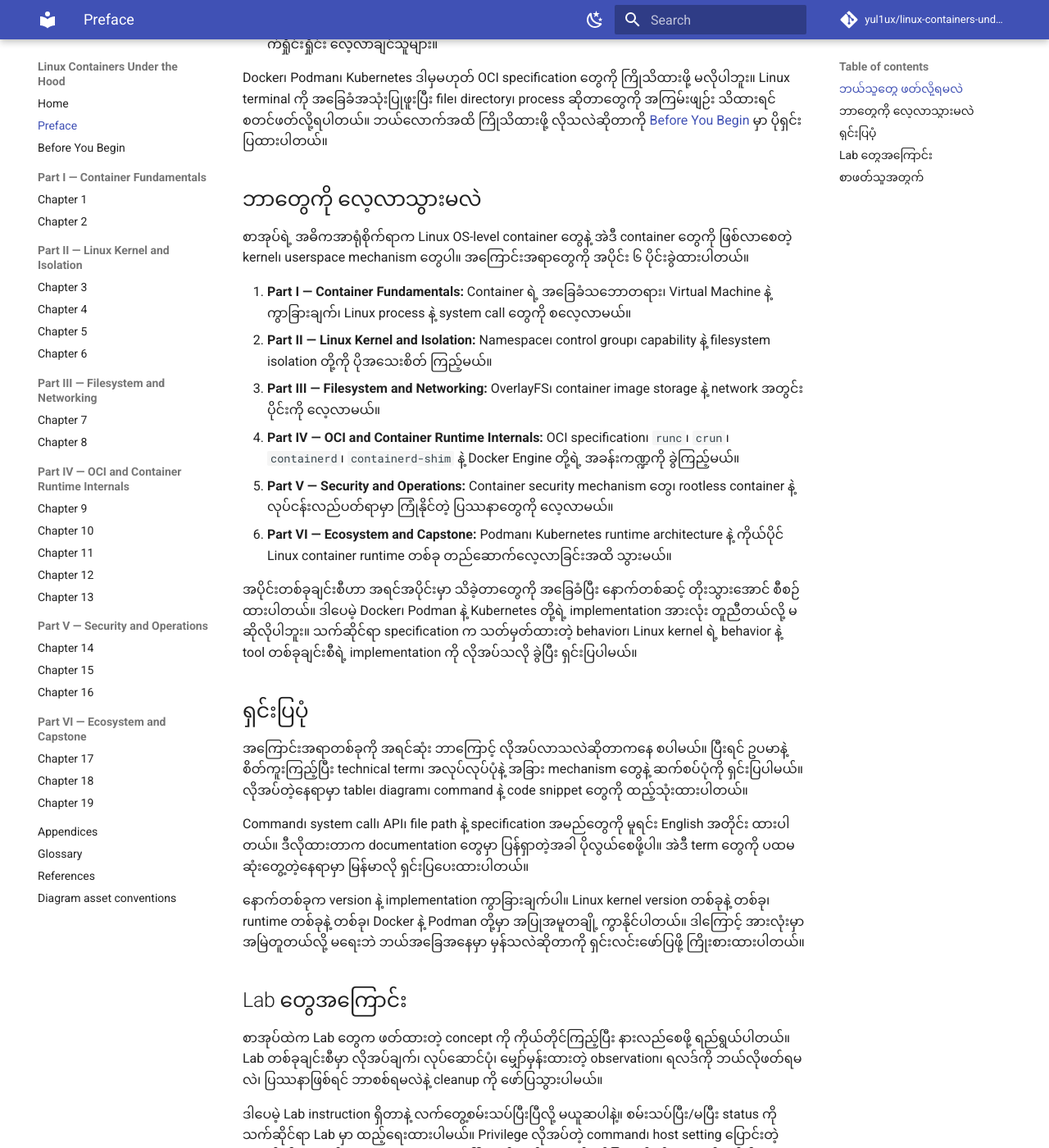
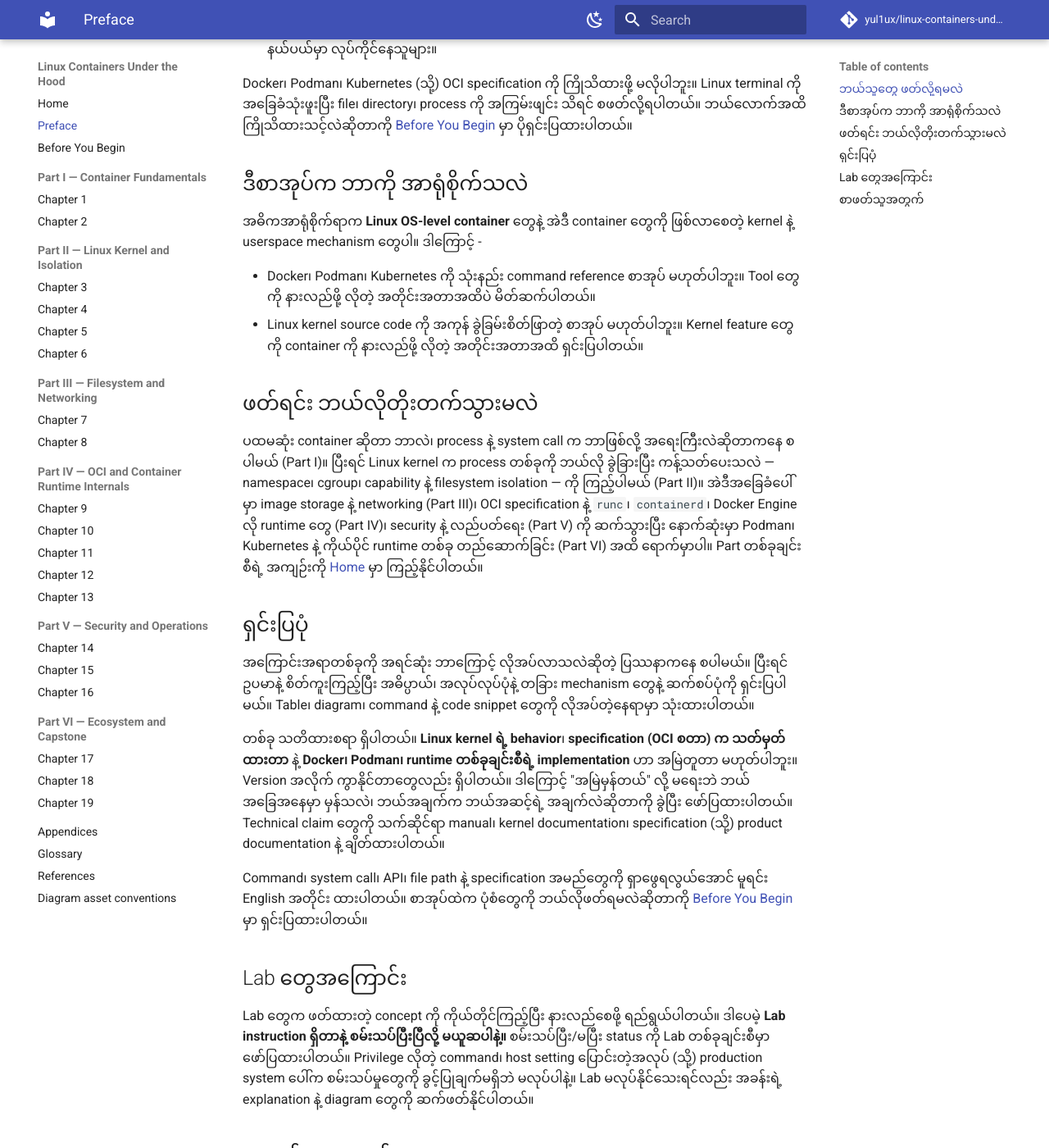
Before and after one commit to yul1ux/linux-containers-under-the-hood, an MkDocs documentation site: the page built from docs/preface.md, in a window 1280 px wide and 1400 px high, scrolled down 788 px. Shown: the whole window at 82% size. Built offline with MkDocs 1.6.1 and Material for MkDocs 9.7.7, drawn with Linux system fonts in a browser that asks for light colours; comment, search, counter and statistics services are not loaded; some of the changed text lies outside the part shown.

Commit message:
Update preface.md

```diff
--- a/docs/preface.md
+++ b/docs/preface.md
@@ -1,51 +1,51 @@
 # Preface
 
-Docker ဒါမှမဟုတ် Podman ကို သုံးပြီး container တစ်ခု run လုပ်ရတာ မခက်ပါဘူး။ Command ကို သိထားရင် application ကို စတင်နိုင်ပါတယ်။ ဒါပေမဲ့ container တစ်ခု run နေတဲ့အချိန်မှာ အောက်ခံမှာ ဘာတွေဖြစ်နေလဲဆိုတာကိုတော့ command သိရုံနဲ့ မရှင်းပြနိုင်သေးပါဘူး။
+Docker (သို့) Podman နဲ့ container တစ်ခု run ရတာ မခက်ပါဘူး။ Command ကို သိရင် application ကို စတင်နိုင်ပါတယ်။ ဒါပေမဲ့ container run နေတဲ့အချိန်မှာ အောက်ခံမှာ ဘာတွေဖြစ်နေလဲဆိုတာကိုတော့ command သိရုံနဲ့ မရှင်းပြနိုင်ပါဘူး။
 
-ဥပမာ container ထဲက process တွေကို Linux က ဘယ်လိုခွဲခြားထားသလဲ။ Container တစ်ခုက ကိုယ့် filesystem ကိုပဲ မြင်နေရတာ ဘာကြောင့်လဲ။ Memory limit သတ်မှတ်လိုက်တဲ့အခါ kernel က ဘယ်လိုထိန်းချုပ်သလဲ။ Image တစ်ခုကို run လုပ်တဲ့အခါ runtime က ဘာတွေပြင်ဆင်ပေးရသလဲ။ ဒီလိုမေးခွန်းတွေကို ဖြေဖို့ဆိုရင် container ကို သုံးနည်းတင်မကဘဲ အလုပ်လုပ်ပုံကိုပါ နားလည်ဖို့ လိုပါတယ်။
+ဥပမာ -
 
-ဒီစာအုပ်ကို အဲဒီအကြောင်းတွေကို အခြေခံကနေ စပြီး တစ်ဆင့်ချင်း လေ့လာနိုင်ဖို့ ရေးထားပါတယ်။ Container ကို command တစ်ခု ဒါမှမဟုတ် image file တစ်ခုအဖြစ်ပဲ မကြည့်ဘဲ Linux kernel က စီမံပေးနေတဲ့ process တွေ၊ သူတို့မြင်ရတဲ့ resource တွေနဲ့ runtime က ပြင်ဆင်ပေးတဲ့ execution environment တစ်ခုအဖြစ် ကြည့်သွားပါမယ်။
+- Container ထဲက process တွေကို Linux က ဘယ်လိုခွဲခြားထားသလဲ။
+- Container တစ်ခုက ကိုယ့် filesystem ကိုပဲ မြင်ရတာ ဘာကြောင့်လဲ။
+- Memory limit သတ်မှတ်လိုက်တဲ့အခါ kernel က ဘယ်လိုထိန်းချုပ်သလဲ။
+- Image တစ်ခုကို run လုပ်တဲ့အခါ runtime က ဘာတွေ ပြင်ဆင်ပေးရသလဲ။
+
+ဒီမေးခွန်းတွေကို ဖြေဖို့ container ကို သုံးနည်းတင်မကဘဲ အလုပ်လုပ်ပုံကိုပါ နားလည်ဖို့ လိုပါတယ်။ ဒီစာအုပ်က Linux container နည်းပညာရဲ့ အတွင်းပိုင်းကို မြန်မာဘာသာနဲ့ အခြေခံကနေ စပြီး တစ်ဆင့်ချင်း ရှင်းပြဖို့ ရေးထားတာပါ။ Container ကို command တစ်ခု (သို့) image file တစ်ခုအဖြစ်ပဲ မကြည့်ဘဲ Linux kernel က စီမံပေးနေတဲ့ process တွေ၊ သူတို့ မြင်ရတဲ့ resource တွေနဲ့ runtime က ပြင်ဆင်ပေးတဲ့ execution environment တစ်ခုအဖြစ် ကြည့်သွားပါမယ်။
 
 ## ဘယ်သူတွေ ဖတ်လို့ရမလဲ
 
-Linux နဲ့ container နည်းပညာကို ပိုနားလည်ချင်သူတွေအတွက် ဒီစာအုပ်ကို ရည်ရွယ်ထားပါတယ်။ ဥပမာ—
+Linux နဲ့ container နည်းပညာကို ပိုနားလည်ချင်သူတွေအတွက် ရည်ရွယ်ထားပါတယ်။
 
 - Linux ကို စတင်လေ့လာနေပြီး process နဲ့ kernel အလုပ်လုပ်ပုံကို ပိုသိချင်သူများ။
-- Docker၊ Podman ဒါမှမဟုတ် အခြား container tool တွေကို နေ့စဉ်သုံးနေရပေမဲ့ နောက်ကွယ်က mechanism တွေကို သိချင်သူများ။
-- System administration၊ DevOps၊ Site Reliability Engineering (SRE) နဲ့ platform engineering နယ်ပယ်တွေမှာ လုပ်ကိုင်နေသူများ။
-- Linux process၊ namespace၊ cgroup၊ filesystem နဲ့ container runtime architecture တို့ကို ပိုနက်နက်ရှိုင်းရှိုင်း လေ့လာချင်သူများ။
+- Docker၊ Podman (သို့) တခြား container tool တွေကို နေ့စဉ်သုံးနေပေမဲ့ နောက်ကွယ်က mechanism ကို သိချင်သူများ။
+- System administration၊ DevOps၊ Site Reliability Engineering (SRE) နဲ့ platform engineering နယ်ပယ်မှာ လုပ်ကိုင်နေသူများ။
 
-Docker၊ Podman၊ Kubernetes ဒါမှမဟုတ် OCI specification တွေကို ကြိုသိထားဖို့ မလိုပါဘူး။ Linux terminal ကို အခြေခံအသုံးပြုဖူးပြီး file၊ directory၊ process ဆိုတာတွေကို အကြမ်းဖျဉ်း သိထားရင် စတင်ဖတ်လို့ရပါတယ်။ ဘယ်လောက်အထိ ကြိုသိထားဖို့ လိုသလဲဆိုတာကို [Before You Begin](before-you-begin.md) မှာ ပိုရှင်းပြထားပါတယ်။
+Docker၊ Podman၊ Kubernetes (သို့) OCI specification ကို ကြိုသိထားဖို့ မလိုပါဘူး။ Linux terminal ကို အခြေခံသုံးဖူးပြီး file၊ directory၊ process ကို အကြမ်းဖျင်း သိရင် စဖတ်လို့ရပါတယ်။ ဘယ်လောက်အထိ ကြိုသိထားသင့်လဲဆိုတာကို [Before You Begin](before-you-begin.md) မှာ ပိုရှင်းပြထားပါတယ်။
 
-## ဘာတွေကို လေ့လာသွားမလဲ
+## ဒီစာအုပ်က ဘာကို အာရုံစိုက်သလဲ
 
-စာအုပ်ရဲ့ အဓိကအာရုံစိုက်ရာက Linux OS-level container တွေနဲ့ အဲဒီ container တွေကို ဖြစ်လာစေတဲ့ kernel၊ userspace mechanism တွေပါ။ အကြောင်းအရာတွေကို အပိုင်း ၆ ပိုင်းခွဲထားပါတယ်။
+အဓိကအာရုံစိုက်ရာက **Linux OS-level container** တွေနဲ့ အဲဒီ container တွေကို ဖြစ်လာစေတဲ့ kernel နဲ့ userspace mechanism တွေပါ။ ဒါကြောင့် -
 
-1. **Part I — Container Fundamentals:** Container ရဲ့ အခြေခံသဘောတရား၊ Virtual Machine နဲ့ ကွာခြားချက်၊ Linux process နဲ့ system call တွေကို စလေ့လာမယ်။
-2. **Part II — Linux Kernel and Isolation:** Namespace၊ control group၊ capability နဲ့ filesystem isolation တို့ကို ပိုအသေးစိတ် ကြည့်မယ်။
-3. **Part III — Filesystem and Networking:** OverlayFS၊ container image storage နဲ့ network အတွင်းပိုင်းကို လေ့လာမယ်။
-4. **Part IV — OCI and Container Runtime Internals:** OCI specification၊ `runc`၊ `crun`၊ `containerd`၊ `containerd-shim` နဲ့ Docker Engine တို့ရဲ့ အခန်းကဏ္ဍကို ခွဲကြည့်မယ်။
-5. **Part V — Security and Operations:** Container security mechanism တွေ၊ rootless container နဲ့ လုပ်ငန်းလည်ပတ်ရာမှာ ကြုံနိုင်တဲ့ ပြဿနာတွေကို လေ့လာမယ်။
-6. **Part VI — Ecosystem and Capstone:** Podman၊ Kubernetes runtime architecture နဲ့ ကိုယ်ပိုင် Linux container runtime တစ်ခု တည်ဆောက်လေ့လာခြင်းအထိ သွားမယ်။
+- Docker၊ Podman၊ Kubernetes ကို သုံးနည်း command reference စာအုပ် မဟုတ်ပါဘူး။ Tool တွေကို နားလည်ဖို့ လိုတဲ့ အတိုင်းအတာအထိပဲ မိတ်ဆက်ပါတယ်။
+- Linux kernel source code ကို အကုန် ခွဲခြမ်းစိတ်ဖြာတဲ့ စာအုပ် မဟုတ်ပါဘူး။ Kernel feature တွေကို container ကို နားလည်ဖို့ လိုတဲ့ အတိုင်းအတာအထိ ရှင်းပြပါတယ်။
 
-အပိုင်းတစ်ခုချင်းစီဟာ အရင်အပိုင်းမှာ သိခဲ့တာတွေကို အခြေခံပြီး နောက်တစ်ဆင့် တိုးသွားအောင် စီစဉ်ထားပါတယ်။ ဒါပေမဲ့ Docker၊ Podman နဲ့ Kubernetes တို့ရဲ့ implementation အားလုံး တူညီတယ်လို့ မဆိုလိုပါဘူး။ သက်ဆိုင်ရာ specification က သတ်မှတ်ထားတဲ့ behavior၊ Linux kernel ရဲ့ behavior နဲ့ tool တစ်ခုချင်းစီရဲ့ implementation ကို လိုအပ်သလို ခွဲပြီး ရှင်းပြပါမယ်။
+## ဖတ်ရင်း ဘယ်လိုတိုးတက်သွားမလဲ
+
+ပထမဆုံး container ဆိုတာ ဘာလဲ၊ process နဲ့ system call က ဘာဖြစ်လို့ အရေးကြီးလဲဆိုတာကနေ စပါမယ် (Part I)။ ပြီးရင် Linux kernel က process တစ်ခုကို ဘယ်လို ခွဲခြားပြီး ကန့်သတ်ပေးသလဲ — namespace၊ cgroup၊ capability နဲ့ filesystem isolation — ကို ကြည့်ပါမယ် (Part II)။ အဲဒီအခြေခံပေါ်မှာ image storage နဲ့ networking (Part III)၊ OCI specification နဲ့ `runc`၊ `containerd`၊ Docker Engine လို runtime တွေ (Part IV)၊ security နဲ့ လည်ပတ်ရေး (Part V) ကို ဆက်သွားပြီး နောက်ဆုံးမှာ Podman၊ Kubernetes နဲ့ ကိုယ်ပိုင် runtime တစ်ခု တည်ဆောက်ခြင်း (Part VI) အထိ ရောက်မှာပါ။ Part တစ်ခုချင်းစီရဲ့ အကျဉ်းကို [Home](index.md) မှာ ကြည့်နိုင်ပါတယ်။
 
 ## ရှင်းပြပုံ
 
-အကြောင်းအရာတစ်ခုကို အရင်ဆုံး ဘာကြောင့် လိုအပ်လာသလဲဆိုတာကနေ စပါမယ်။ ပြီးရင် ဥပမာနဲ့ စိတ်ကူးကြည့်ပြီး technical term၊ အလုပ်လုပ်ပုံနဲ့ အခြား mechanism တွေနဲ့ ဆက်စပ်ပုံကို ရှင်းပြပါမယ်။ လိုအပ်တဲ့နေရာမှာ table၊ diagram၊ command နဲ့ code snippet တွေကို ထည့်သုံးထားပါတယ်။
+အကြောင်းအရာတစ်ခုကို အရင်ဆုံး ဘာကြောင့် လိုအပ်လာသလဲဆိုတဲ့ ပြဿနာကနေ စပါမယ်။ ပြီးရင် ဥပမာနဲ့ စိတ်ကူးကြည့်ပြီး အဓိပ္ပာယ်၊ အလုပ်လုပ်ပုံနဲ့ တခြား mechanism တွေနဲ့ ဆက်စပ်ပုံကို ရှင်းပြပါမယ်။ Table၊ diagram၊ command နဲ့ code snippet တွေကို လိုအပ်တဲ့နေရာမှာ သုံးထားပါတယ်။
 
-Command၊ system call၊ API၊ file path နဲ့ specification အမည်တွေကို မူရင်း English အတိုင်း ထားပါတယ်။ ဒီလိုထားတာက documentation တွေမှာ ပြန်ရှာတဲ့အခါ ပိုလွယ်စေဖို့ပါ။ အဲဒီ term တွေကို ပထမဆုံးတွေ့တဲ့နေရာမှာ မြန်မာလို ရှင်းပြပေးထားပါတယ်။
+တစ်ခု သတိထားစရာ ရှိပါတယ်။ **Linux kernel ရဲ့ behavior**၊ **specification (OCI စတာ) က သတ်မှတ်ထားတာ** နဲ့ **Docker၊ Podman၊ runtime တစ်ခုချင်းစီရဲ့ implementation** ဟာ အမြဲတူတာ မဟုတ်ပါဘူး။ Version အလိုက် ကွာနိုင်တာတွေလည်း ရှိပါတယ်။ ဒါကြောင့် "အမြဲမှန်တယ်" လို့ မရေးဘဲ ဘယ်အခြေအနေမှာ မှန်သလဲ၊ ဘယ်အချက်က ဘယ်အဆင့်ရဲ့ အချက်လဲဆိုတာကို ခွဲပြီး ဖော်ပြထားပါတယ်။ Technical claim တွေကို သက်ဆိုင်ရာ manual၊ kernel documentation၊ specification (သို့) product documentation နဲ့ ချိတ်ထားပါတယ်။
 
-နောက်တစ်ခုက version နဲ့ implementation ကွာခြားချက်ပါ။ Linux kernel version တစ်ခုနဲ့ တစ်ခု၊ runtime တစ်ခုနဲ့ တစ်ခု၊ Docker နဲ့ Podman တို့မှာ အပြုအမူတချို့ ကွာနိုင်ပါတယ်။ ဒါကြောင့် အားလုံးမှာ အမြဲတူတယ်လို့ မရေးဘဲ ဘယ်အခြေအနေမှာ မှန်သလဲဆိုတာကို ရှင်းလင်းဖော်ပြဖို့ ကြိုးစားထားပါတယ်။
+Command၊ system call၊ API၊ file path နဲ့ specification အမည်တွေကို ရှာဖွေရလွယ်အောင် မူရင်း English အတိုင်း ထားပါတယ်။ စာအုပ်ထဲက ပုံစံတွေကို ဘယ်လိုဖတ်ရမလဲဆိုတာကို [Before You Begin](before-you-begin.md) မှာ ရှင်းပြထားပါတယ်။
 
 ## Lab တွေအကြောင်း
 
-စာအုပ်ထဲက Lab တွေက ဖတ်ထားတဲ့ concept ကို ကိုယ်တိုင်ကြည့်ပြီး နားလည်စေဖို့ ရည်ရွယ်ပါတယ်။ Lab တစ်ခုချင်းစီမှာ လိုအပ်ချက်၊ လုပ်ဆောင်ပုံ၊ မျှော်မှန်းထားတဲ့ observation၊ ရလဒ်ကို ဘယ်လိုဖတ်ရမလဲ၊ ပြဿနာဖြစ်ရင် ဘာစစ်ရမလဲနဲ့ cleanup ကို ဖော်ပြသွားပါမယ်။
-
-ဒါပေမဲ့ Lab instruction ရှိတာနဲ့ လက်တွေ့စမ်းသပ်ပြီးပြီလို့ မယူဆပါနဲ့။ စမ်းသပ်ပြီး/မပြီး status ကို သက်ဆိုင်ရာ Lab မှာ ထည့်ရေးထားပါမယ်။ Privilege လိုအပ်တဲ့ command၊ host setting ပြောင်းတဲ့အလုပ် ဒါမှမဟုတ် production system ပေါ်က စမ်းသပ်မှုတွေကို ခွင့်ပြုချက်မရှိဘဲ မလုပ်သင့်ပါဘူး။
+Lab တွေက ဖတ်ထားတဲ့ concept ကို ကိုယ်တိုင်ကြည့်ပြီး နားလည်စေဖို့ ရည်ရွယ်ပါတယ်။ ဒါပေမဲ့ **Lab instruction ရှိတာနဲ့ စမ်းသပ်ပြီးပြီလို့ မယူဆပါနဲ့။** စမ်းသပ်ပြီး/မပြီး status ကို Lab တစ်ခုချင်းစီမှာ ဖော်ပြထားပါတယ်။ Privilege လိုတဲ့ command၊ host setting ပြောင်းတဲ့အလုပ် (သို့) production system ပေါ်က စမ်းသပ်မှုတွေကို ခွင့်ပြုချက်မရှိဘဲ မလုပ်ပါနဲ့။ Lab မလုပ်နိုင်သေးရင်လည်း အခန်းရဲ့ explanation နဲ့ diagram တွေကို ဆက်ဖတ်နိုင်ပါတယ်။
 
 ## စာဖတ်သူအတွက်
 
-ဒီစာအုပ်ကို အစကနေ အဆုံးထိ တစ်ခါတည်း ဖတ်ဖို့ မလိုပါဘူး။ အခန်းတွေကို အစဉ်လိုက် ဖတ်ရင် အကြောင်းအရာတွေ ပိုဆက်စပ်နားလည်နိုင်ပါတယ်။ တစ်ခုခု မရှင်းရင် အဲဒီအခန်းရဲ့ diagram၊ ဥပမာနဲ့ reference ကို ပြန်ကြည့်ပါ။ Technical term တစ်ခုကို နားလည်သွားတာထက် အဲဒါက ဘာပြဿနာကို ဖြေရှင်းပေးတာလဲ၊ ဘယ်အရာတွေကို မဖြေရှင်းပေးနိုင်ဘူးလဲဆိုတာကိုပါ စဉ်းစားကြည့်ပါ။
+ဒီစာအုပ်ကို အစကနေ အဆုံးထိ တစ်ခါတည်း ဖတ်ဖို့ မလိုပါဘူး။ ဒါပေမဲ့ အခန်းတွေကို အစဉ်လိုက် ဖတ်ရင် အကြောင်းအရာတွေ ပိုဆက်စပ်နားလည်နိုင်ပါတယ်။ တစ်ခုခု မရှင်းရင် အဲဒီအခန်းရဲ့ diagram၊ ဥပမာနဲ့ reference ကို ပြန်ကြည့်ပါ။ Technical term တစ်ခုကို နားလည်သွားတာထက် အဲဒါက ဘာပြဿနာကို ဖြေရှင်းပေးတာလဲ၊ ဘာတွေကို မဖြေရှင်းပေးနိုင်ဘူးလဲဆိုတာကိုပါ စဉ်းစားကြည့်ပါ။
 
-Container တစ်ခုကို run လုပ်တတ်တာက စတင်ခြင်းပါ။ ဘာကြောင့် အဲဒီလို run နေသလဲဆိုတာကို ရှင်းပြနိုင်လာတာက ဒီစာအုပ်က ကူညီချင်တဲ့ နောက်တစ်ဆင့် ဖြစ်ပါတယ်။
+Container တစ်ခုကို run တတ်တာက စတင်ခြင်းပါ။ ဘာကြောင့် အဲဒီလို run နေသလဲဆိုတာကို ရှင်းပြနိုင်လာတာက ဒီစာအုပ်က ကူညီချင်တဲ့ နောက်တစ်ဆင့် ဖြစ်ပါတယ်။
```
